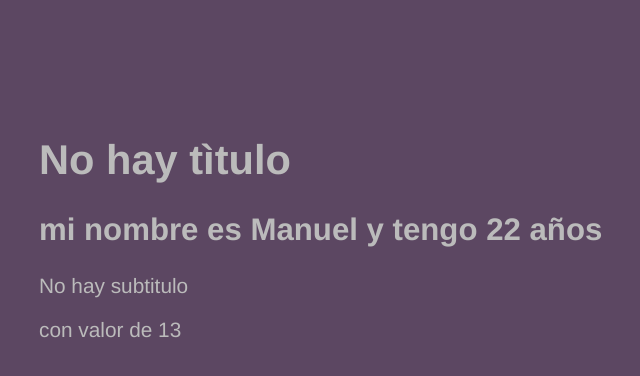
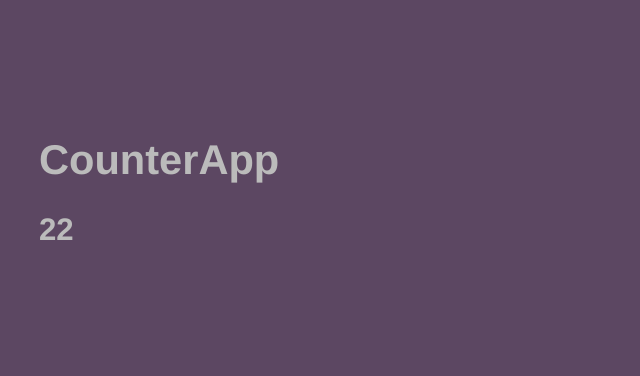
Before and after one commit to Manuhssj/cursoReact, a React (Vite) app: page / in a window 1280 px wide. Shown: the top 376 px of the page, without its empty margins (69-709 px from the left). Built offline with nearby package versions, Linux system fonts and the light colour scheme.

Commit message:
tarea cumplida con exito CounterApp, seguir video 44

```diff
--- /dev/null
+++ b/src/CounterApp.jsx
@@ -0,0 +1,18 @@
+import PropTypes from 'prop-types';
+
+
+
+export const CounterApp = ({
+    value,
+}) => {
+    return (
+        <>
+            <h1>CounterApp</h1>
+            <h2> { value } </h2>
+        </>
+    )
+}
+
+CounterApp.propTypes = {
+    value: PropTypes.number.isRequired
+}
--- a/src/main.jsx
+++ b/src/main.jsx
@@ -1,12 +1,14 @@
 import React from 'react';
 import ReactDOM from 'react-dom/client';
 import { FirstApp } from './FirstApp';
+import { CounterApp } from './CounterApp';
 import './style.css'
 
 
 
 ReactDOM.createRoot( document.getElementById('root') ).render(
     <React.StrictMode>
-        <FirstApp valor= {12}/>
+        {/* <FirstApp valor= {12}/> */}
+        <CounterApp value = {22}/>
     </React.StrictMode>
 )
```
